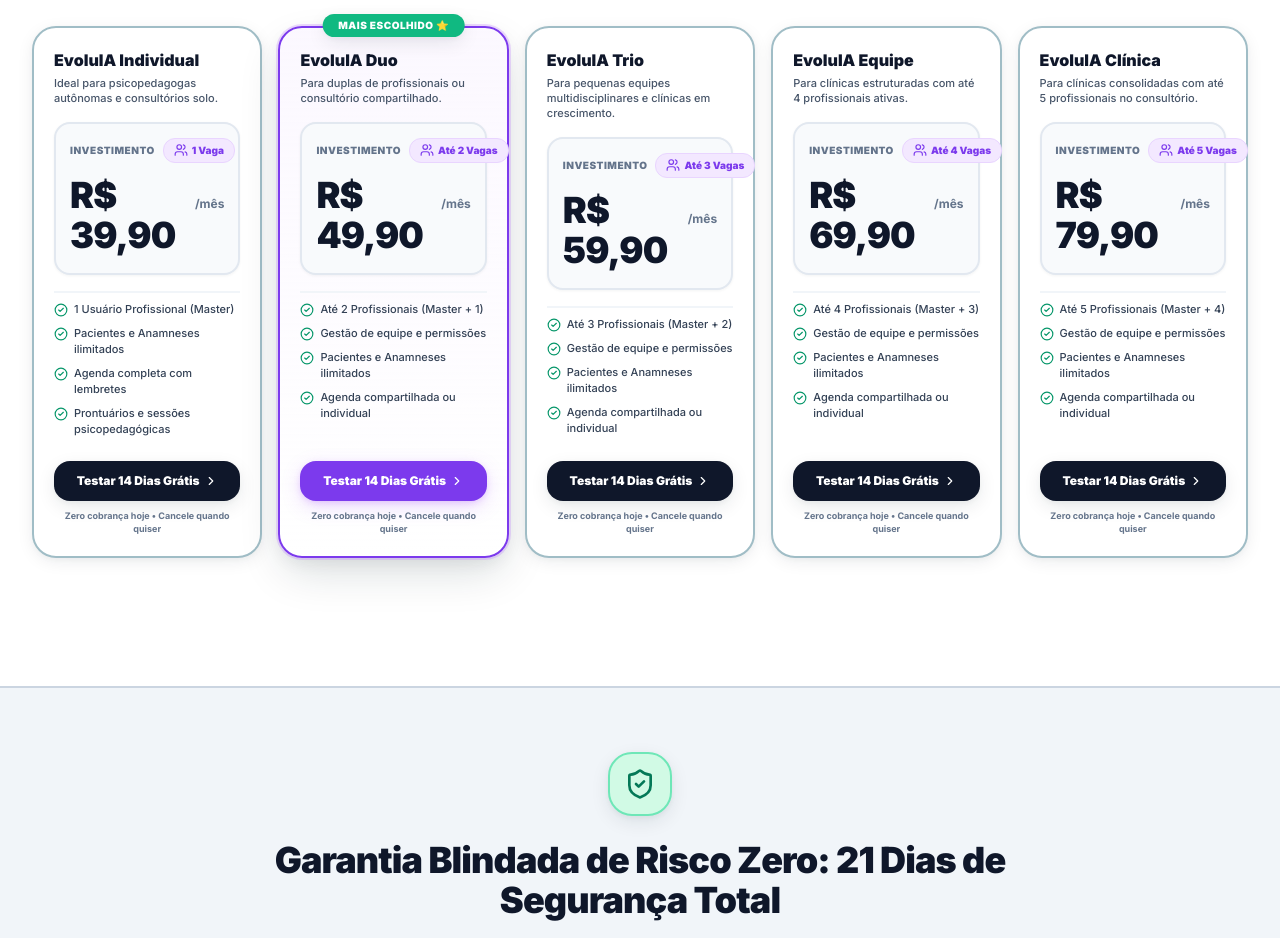
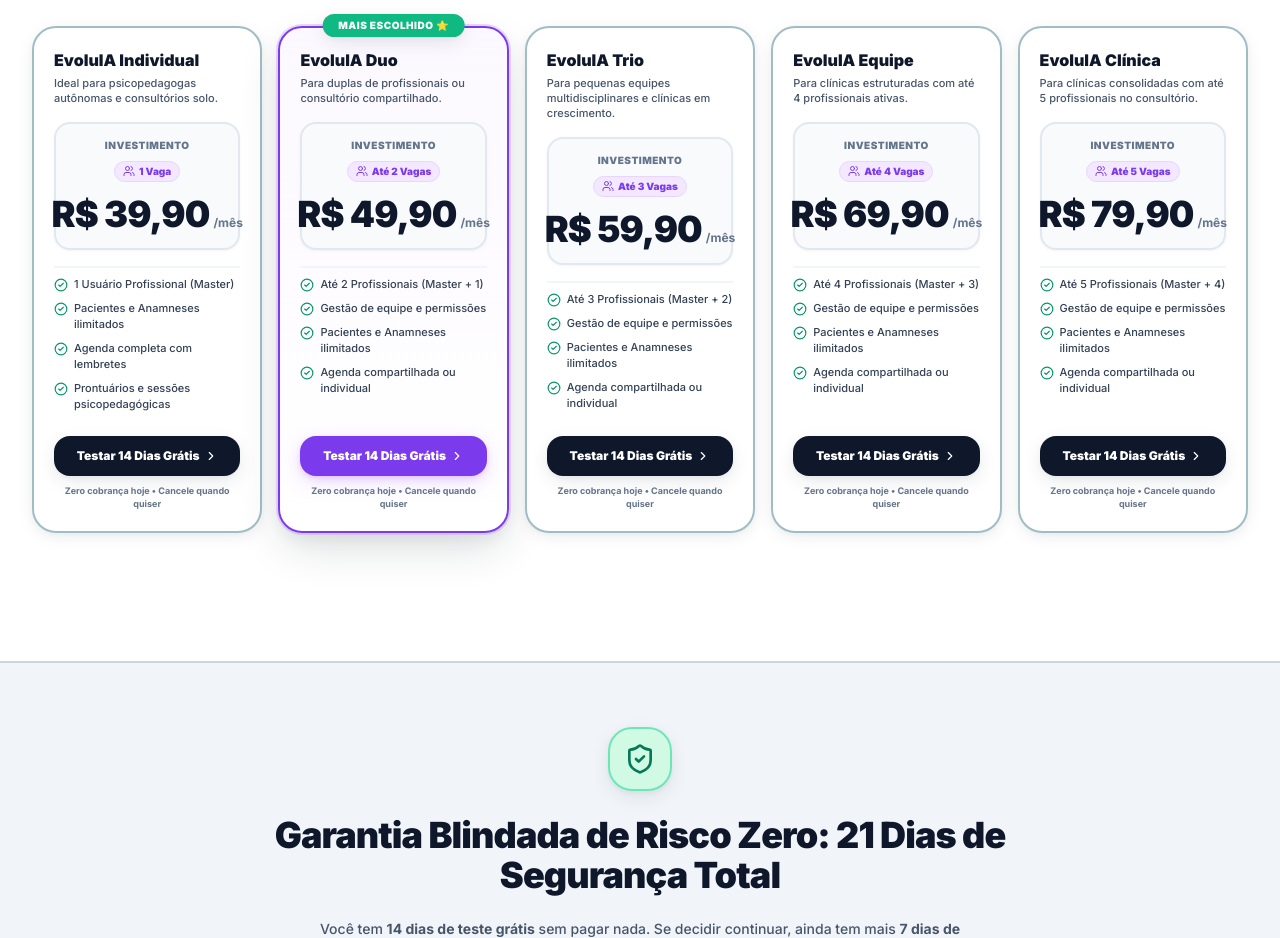
Before and after one commit to renatocarbone817/EvoluIA, a React (Vite) app: page / in a window 1280 px wide. Shown: the part 4340-5278 px from the top of the page. Built offline with nearby package versions, Linux system fonts and the light colour scheme; no server answers.

Commit message:
design: Centraliza Investimento e Vagas juntos e mantem valor grande em linha unica com mes

```diff
--- a/src/pages/landing/LandingPage.tsx
+++ b/src/pages/landing/LandingPage.tsx
@@ -807,13 +807,13 @@ export function LandingPage() {
 
                     {/* Preço Bem Distribuído & Centralizado */}
                     <div className="p-3.5 rounded-2xl bg-slate-50 border-2 border-slate-200 space-y-2 shadow-2xs">
-                      {/* Top Row: Investimento + Vagas */}
-                      <div className="flex items-center justify-between gap-2">
-                        <span className="text-[10px] font-black text-slate-500 uppercase tracking-wider">
+                      {/* Top Row: Investimento + Vagas Centralizados Juntos */}
+                      <div className="flex items-center justify-center gap-2 flex-wrap">
+                        <span className="text-[10px] font-black text-slate-500 uppercase tracking-wider whitespace-nowrap">
                           Investimento
                         </span>
-                        <div className="px-2.5 py-1 rounded-xl bg-purple-100 border border-purple-200 text-[#7C3AED] text-[10px] font-black flex items-center gap-1 shrink-0">
-                          <Users className="w-3.5 h-3.5 shrink-0" />
+                        <div className="px-2 py-0.5 rounded-lg bg-purple-100 border border-purple-200 text-[#7C3AED] text-[10px] font-black flex items-center gap-1 shrink-0 whitespace-nowrap">
+                          <Users className="w-3 h-3 shrink-0" />
                           <span>
                             {plan.maxProfessionals === 1
                               ? "1 Vaga"
@@ -822,12 +822,14 @@ export function LandingPage() {
                         </div>
                       </div>
 
-                      {/* Bottom Row: Preço Grande e Centralizado */}
-                      <div className="flex items-baseline justify-center gap-1 py-1">
-                        <span className="text-3xl sm:text-4xl font-black text-[#0F172A] tracking-tight">
+                      {/* Bottom Row: Preço Grande e /mês Junto na Mesma Linha */}
+                      <div className="flex items-baseline justify-center gap-1 pt-1">
+                        <span className="text-3xl sm:text-4xl font-black text-[#0F172A] tracking-tight whitespace-nowrap">
                           R$ {price.toFixed(2).replace(".", ",")}
                         </span>
-                        <span className="text-xs font-bold text-slate-500">/mês</span>
+                        <span className="text-xs font-bold text-slate-500 whitespace-nowrap">
+                          /mês
+                        </span>
                       </div>
                     </div>
 
--- a/src/pages/plan/PlanPage.tsx
+++ b/src/pages/plan/PlanPage.tsx
@@ -296,13 +296,13 @@ export function PlanPage() {
 
                   {/* Preço Bem Distribuído & Centralizado */}
                   <div className="p-3.5 rounded-2xl bg-[#F7FAFA] border-2 border-[#EEF5F6] space-y-2 shadow-2xs">
-                    {/* Top Row: Investimento + Vagas */}
-                    <div className="flex items-center justify-between gap-2">
-                      <span className="text-[10px] font-black text-slate-500 uppercase tracking-wider">
+                    {/* Top Row: Investimento + Vagas Centralizados Juntos */}
+                    <div className="flex items-center justify-center gap-2 flex-wrap">
+                      <span className="text-[10px] font-black text-slate-500 uppercase tracking-wider whitespace-nowrap">
                         Investimento
                       </span>
-                      <div className="px-2.5 py-1 rounded-xl bg-purple-100 border border-purple-200 text-[#7C3AED] text-[10px] font-black flex items-center gap-1 shrink-0">
-                        <Users className="w-3.5 h-3.5 shrink-0" />
+                      <div className="px-2 py-0.5 rounded-lg bg-purple-100 border border-purple-200 text-[#7C3AED] text-[10px] font-black flex items-center gap-1 shrink-0 whitespace-nowrap">
+                        <Users className="w-3 h-3 shrink-0" />
                         <span>
                           {plan.maxProfessionals === 1
                             ? "1 Vaga"
@@ -311,12 +311,14 @@ export function PlanPage() {
                       </div>
                     </div>
 
-                    {/* Bottom Row: Preço Grande e Centralizado */}
-                    <div className="flex items-baseline justify-center gap-1 py-1">
-                      <span className="text-3xl sm:text-4xl font-black text-[#0D2329] tracking-tight">
+                    {/* Bottom Row: Preço Grande e /mês Junto na Mesma Linha */}
+                    <div className="flex items-baseline justify-center gap-1 pt-1">
+                      <span className="text-3xl sm:text-4xl font-black text-[#0D2329] tracking-tight whitespace-nowrap">
                         {plan.formattedPrice}
                       </span>
-                      <span className="text-xs font-bold text-[#6B7C83]">/mês</span>
+                      <span className="text-xs font-bold text-[#6B7C83] whitespace-nowrap">
+                        /mês
+                      </span>
                     </div>
                   </div>
 
```
